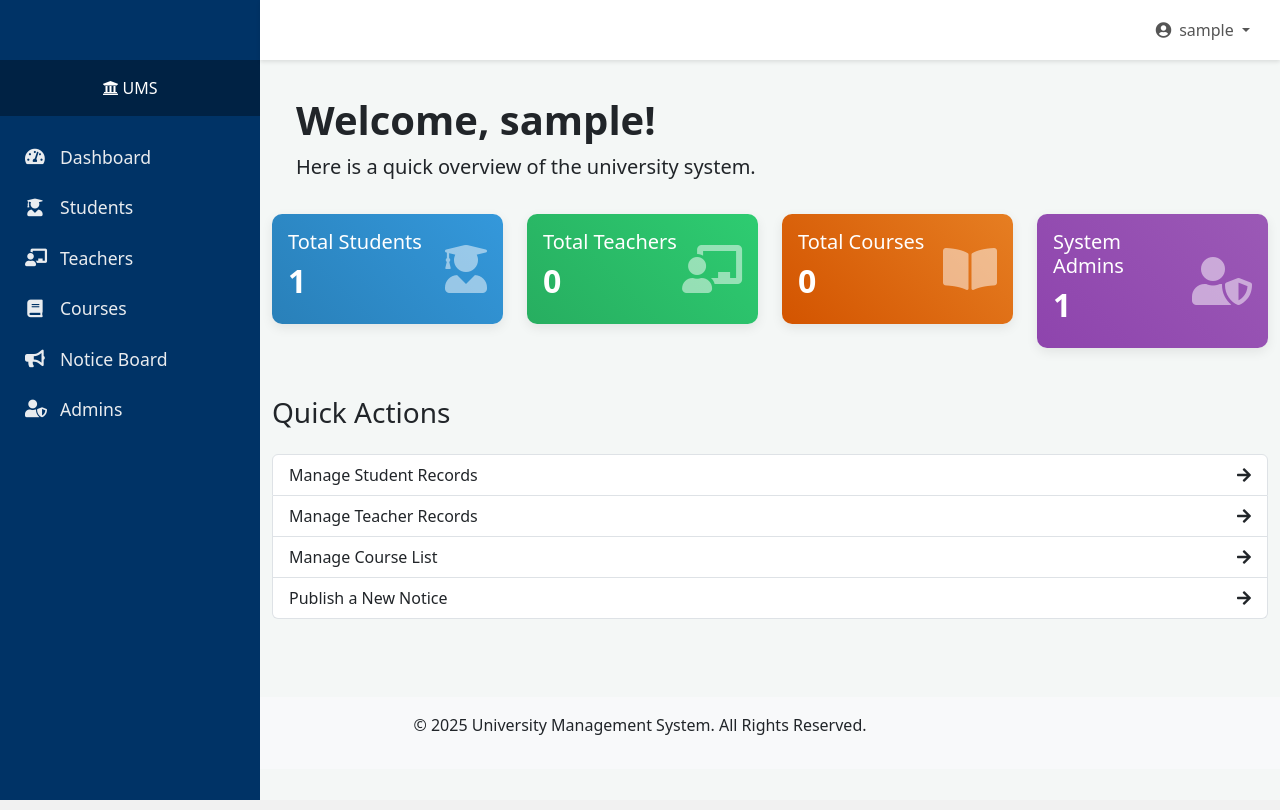
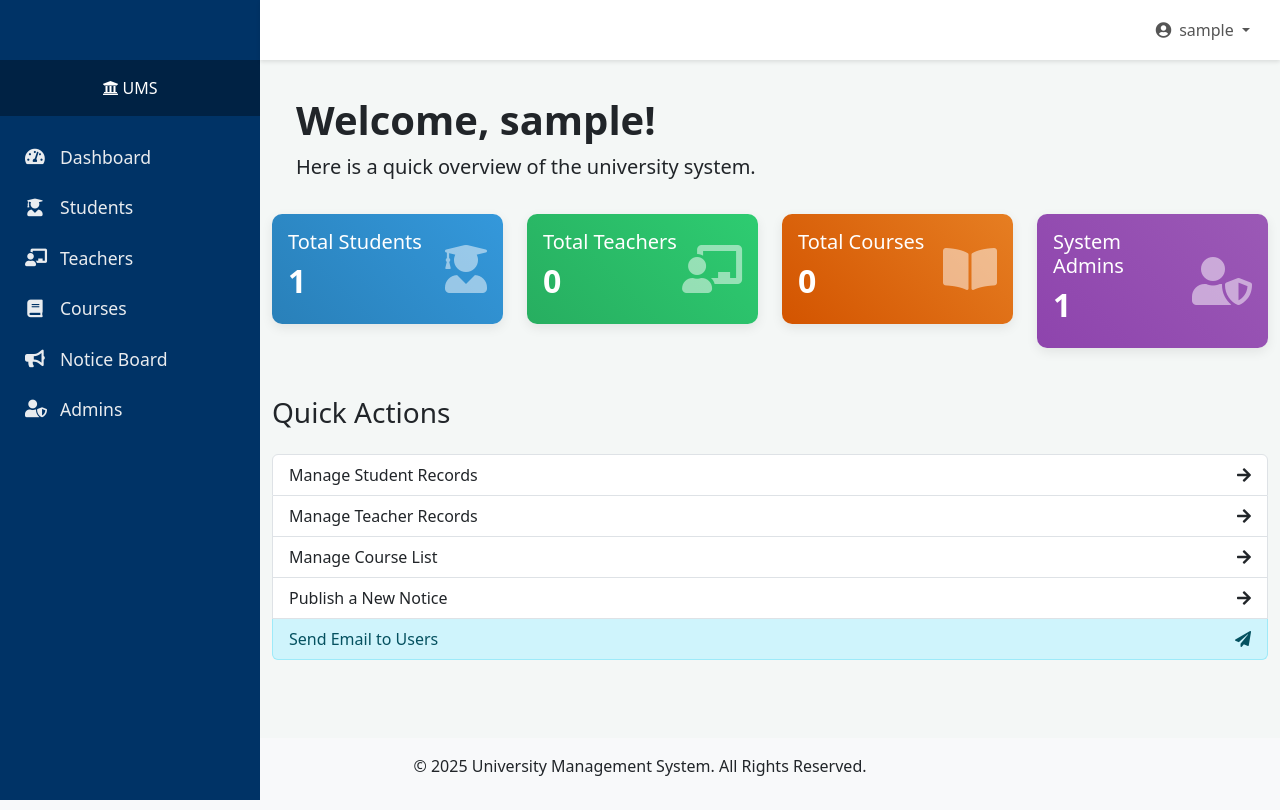
Before and after one commit to Masum8823/university-management-system, a PHP site: page /dashboard.php in a window 1280 px wide. Run offline with PHP 8.4, Linux system fonts and the light colour scheme; the visitor is signed in with stand-in values (Sample User, id 1); data that the repository does not hold is empty.

Commit message:
dashboard.php

```diff
--- a/dashboard.php
+++ b/dashboard.php
@@ -92,6 +92,13 @@ $conn->close();
     Publish a New Notice
     <i class="fas fa-arrow-right"></i>
   </a>
+      <!-- ############################################################# -->
+  <!-- ### New link for the "Send Email" page has been added here ### -->
+  <!-- ############################################################# -->
+  <a href="send_email.php" class="list-group-item list-group-item-action list-group-item-info d-flex justify-content-between align-items-center">
+    Send Email to Users
+    <i class="fas fa-paper-plane"></i>
+  </a>
 </div>
 
 <?php
```
